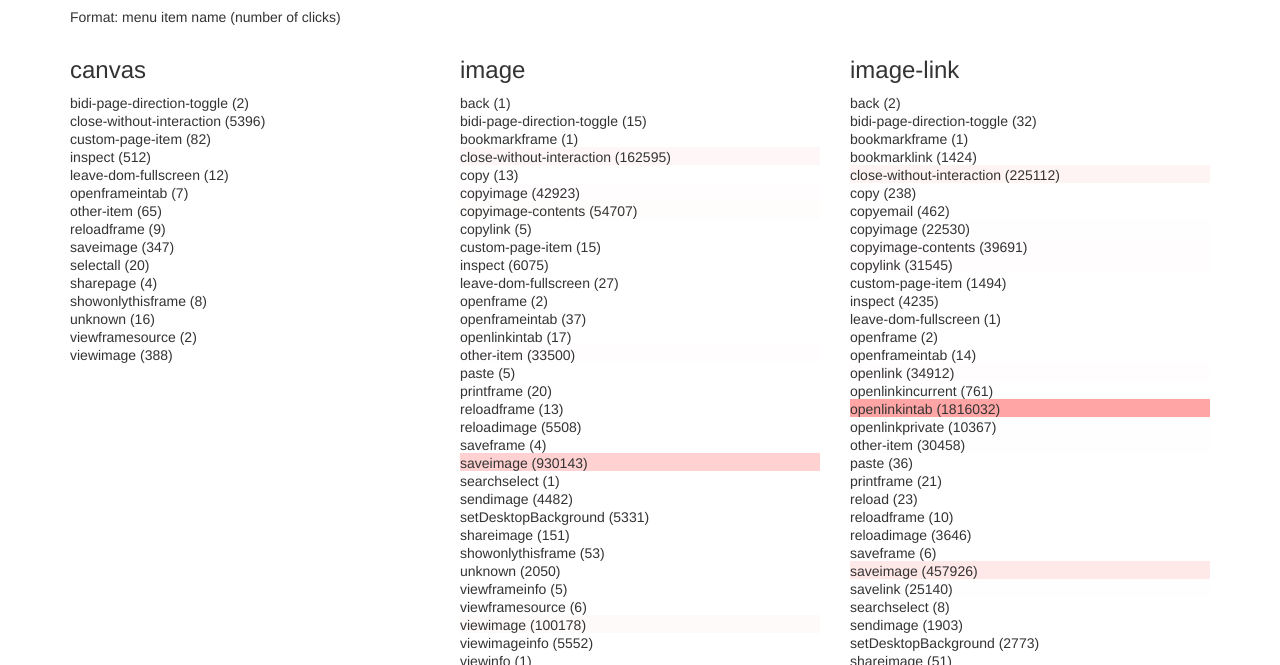
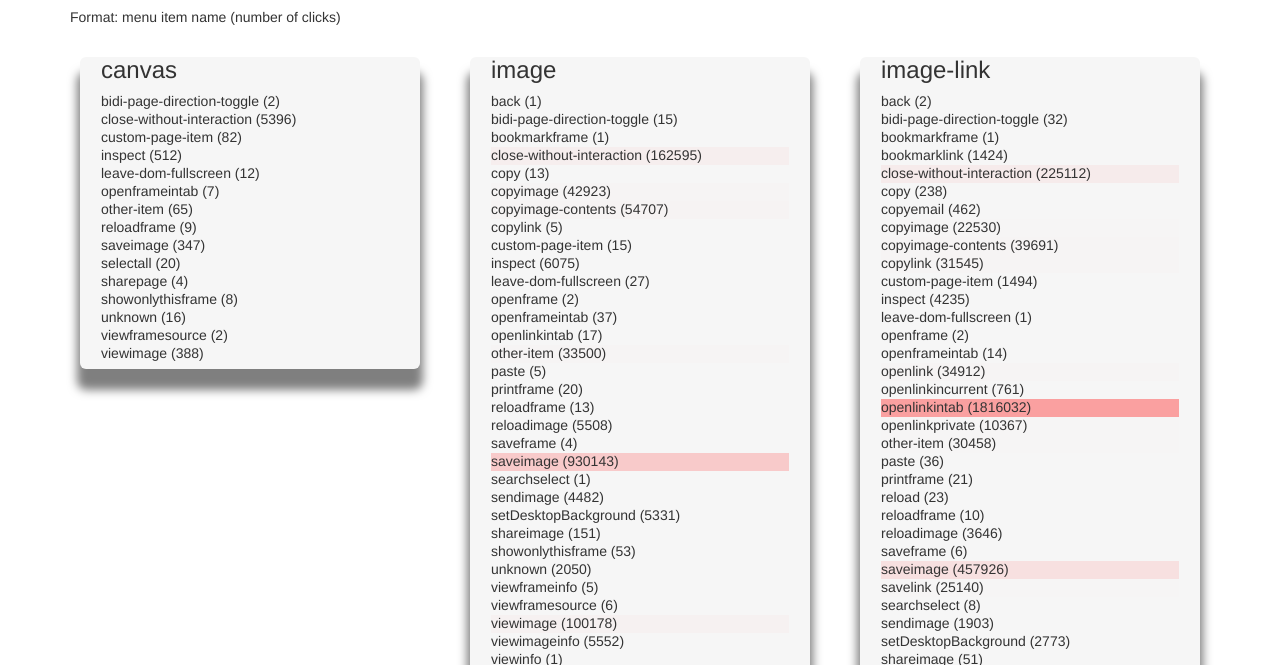
Before and after one commit to bwinton/d3Experiments, a website: page contextmenu.html in a window 1280 px wide. Shown: the part 135-800 px from the top of the page. Drawn offline with Linux system fonts and the light colour scheme.

Commit message:
Make the menus look a little more like menus…

```diff
--- a/css/heatmap.css
+++ b/css/heatmap.css
@@ -12,3 +12,14 @@
 .btn.order {
   transition: color 1s, background-color 1s, border-color 1s;
 }
+
+.menubox {
+  background: #f6f6f6;
+  border-radius: 6px;
+  box-shadow: 0px 18px 10px 3px rgba(0, 0, 0, 0.50);
+  margin: 10px;
+  padding: 0px 21px 6px;
+  font-size: 14px;
+  line-height: 17px;
+  font: -moz-pull-down-menu;
+}
--- a/js/contextmenu.js
+++ b/js/contextmenu.js
@@ -49,12 +49,13 @@ function draw(clicks) {
   var menu = d3.select('.menus').selectAll('.menu')
     .data(data);
   menu.enter().append('div').classed('menu col-sm-4', true)
+    .append('div').classed('menubox', true)
     .append('h3')
     .text(function (d) {
       return d.title;
     });
 
-  var item = menu.selectAll('.item')
+  var item = menu.select('.menubox').selectAll('.item')
     .data(d => d.items);
   item.enter().append('div').classed('item', true)
     .text(d => d.item + ' (' + d.clicks + ' clicks)')
@@ -78,13 +79,14 @@ function update(clicks) {
   var menu = d3.select('.menus').selectAll('.menu')
     .data(data);
   menu.enter().append('div').classed('menu col-sm-4', true)
+    .append('div').classed('menubox', true)
     .append('h3')
     .text(function (d) {
       return d.title;
     });
   menu.exit().remove();
 
-  var item = menu.selectAll('.item')
+  var item = menu.select('.menubox').selectAll('.item')
     .data(d => d.items);
   item.enter().append('div').classed('item', true)
     .style({'height': '0px', 'opacity': '0'})
```
